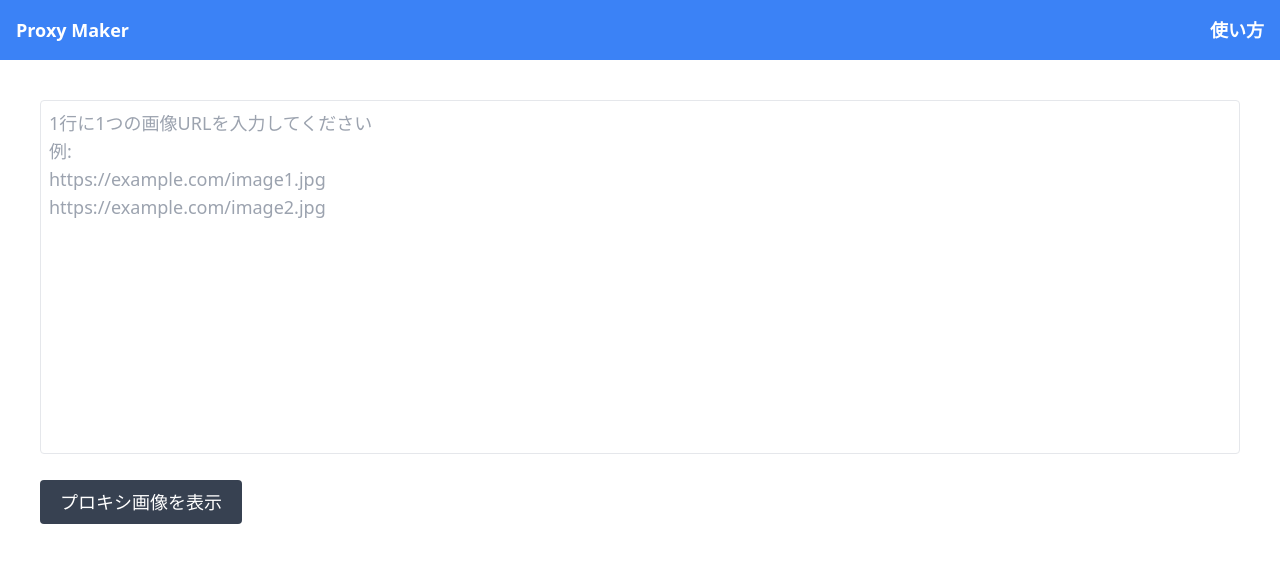
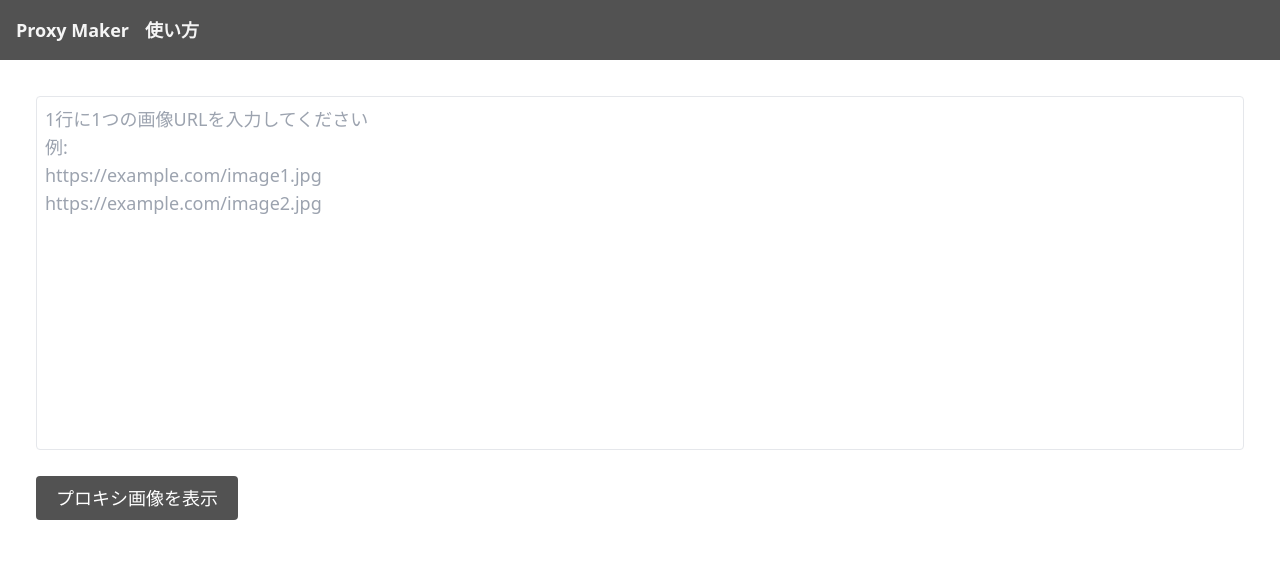
Before and after one commit to tkancf/proxy-maker, a SvelteKit app: page / in a window 1280 px wide. Shown: the top 562 px of the page. Built offline with nearby package versions, Linux system fonts and the light colour scheme.

Commit message:
Update to unify design

```diff
--- a/src/routes/+layout.svelte
+++ b/src/routes/+layout.svelte
@@ -8,15 +8,15 @@
 	}
 </script>
 
-<div class="bg-blue-500 p-4 text-white flex justify-between items-center">
+<div class="bg-neutral-600 text-neutral-100 p-4 text-center flex items-center space-x-4">
 	<button
-		class="text-lg font-semibold bg-transparent border-none p-0 m-0 cursor-pointer focus:outline-none"
+		class="hover:text-neutral-400 text-lg font-semibold bg-transparent border-none p-0 m-0 cursor-pointer focus:outline-none"
 		on:click={gotoTop}
 	>
 		Proxy Maker
 	</button>
 	<button
-		class="text-lg font-semibold bg-transparent border-none p-0 m-0 cursor-pointer focus:outline-none"
+		class="hover:text-neutral-400 text-lg font-semibold bg-transparent border-none p-0 m-0 cursor-pointer focus:outline-none"
 		on:click={() => goto('/help')}
 	>
 		使い方
@@ -28,7 +28,7 @@
 <style>
 	/* 印刷時のスタイル */
 	@media print {
-		.bg-blue-500 {
+		.bg-neutral-600 {
 			display: none; /* ナビゲーションを非表示にする */
 		}
 	}
--- a/src/routes/+page.svelte
+++ b/src/routes/+page.svelte
@@ -20,7 +20,7 @@
 	import '../app.css';
 </script>
 
-<div class="bg-white p-10 rounded">
+<div class="bg-white p-9 rounded">
 	<textarea
 		bind:value={imageUrlInput}
 		rows="12"
@@ -32,7 +32,7 @@ https://example.com/image2.jpg"
 	/>
 	<button
 		on:click={goImages}
-		class="cursor-pointer bg-gray-700 text-white border-0 py-2 px-5 rounded text-lg transition-colors hover:bg-blue-500"
+		class="cursor-pointer bg-neutral-600 text-white border-0 py-2 px-5 rounded text-lg transition-colors hover:text-gray-300"
 	>
 		プロキシ画像を表示
 	</button>
```
